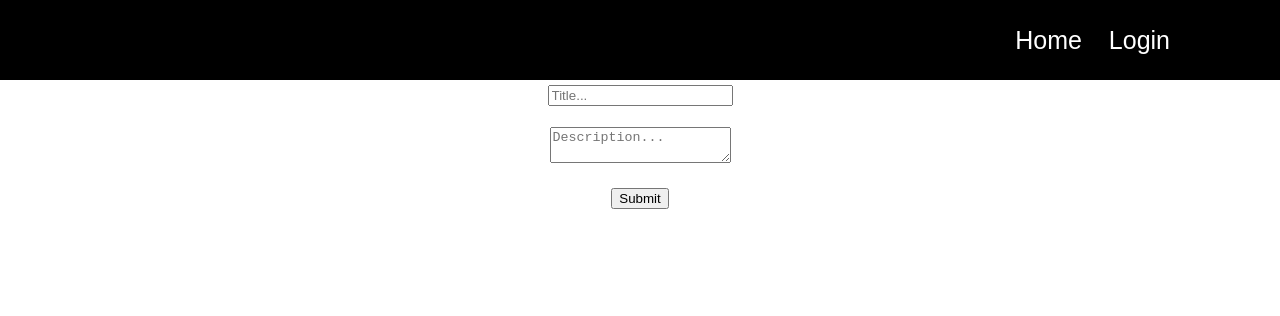
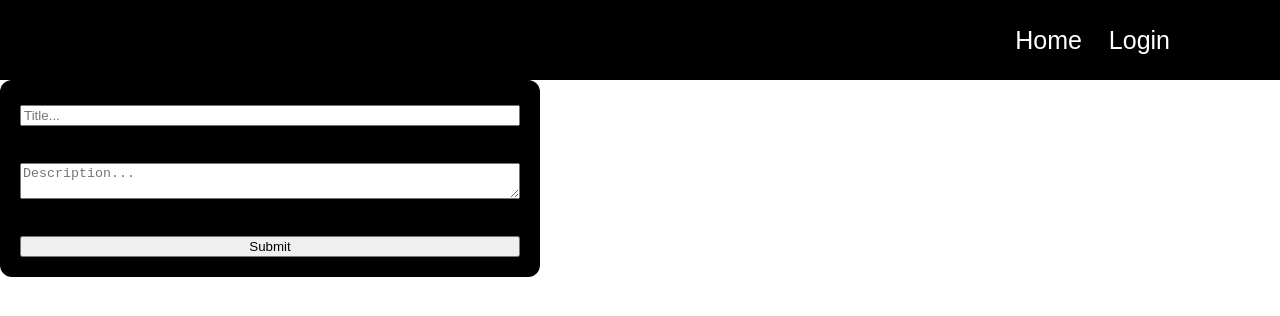
Before and after one commit to Minahil-Muhammad-Moiz/social-media-project, a React (Create React App) app: page /createPost in a window 1280 px wide. Shown: the top 316 px of the page. Built offline with nearby package versions, Linux system fonts and the light colour scheme; no server answers.

Commit message:
updaed firebase database after submitting createPost data

```diff
--- a/src/Config/firebase.ts
+++ b/src/Config/firebase.ts
@@ -1,6 +1,7 @@
 // Import the functions you need from the SDKs you need
 import { initializeApp } from "firebase/app";
 import {getAuth, GoogleAuthProvider} from 'firebase/auth'
+import {getFirestore} from 'firebase/firestore'
 // TODO: Add SDKs for Firebase products that you want to use
 // https://firebase.google.com/docs/web/setup#available-libraries
 
@@ -19,3 +20,4 @@ const app = initializeApp(firebaseConfig);
 
 export const auth = getAuth(app);
 export const provider = new GoogleAuthProvider();
+export const database = getFirestore(app);
--- a/src/Pages/CreatePost/CreatePostForm.tsx
+++ b/src/Pages/CreatePost/CreatePostForm.tsx
@@ -2,6 +2,9 @@ import React from "react";
 import { useForm } from "react-hook-form";
 import * as yup from "yup";
 import { yupResolver } from "@hookform/resolvers/yup";
+import { auth, database } from "../../Config/firebase";
+import { addDoc, collection } from "firebase/firestore";
+import { useAuthState } from "react-firebase-hooks/auth";
 
 interface FormData {
   title: string;
@@ -9,6 +12,8 @@ interface FormData {
 }
 
 const CreatePostForm = () => {
+  const [user] = useAuthState(auth);
+
   const schema = yup.object().shape({
     title: yup.string().required("Title is required"),
     description: yup.string().required("Description is required"),
@@ -22,12 +27,19 @@ const CreatePostForm = () => {
     resolver: yupResolver(schema),
   });
 
-  const onPostDone = (data: FormData) => {
-    console.log(data);
+
+  const postRef = collection(database, "posts");
+
+  const postToDatabase = async (data: FormData) => {
+    await addDoc(postRef, {
+      ...data,
+      username: user?.displayName,
+      userid: user?.uid,
+    });
   };
 
   return (
-    <form onSubmit={handleSubmit(onPostDone)}>
+    <form onSubmit={handleSubmit(postToDatabase)} className="cpContainer">
       <input placeholder="Title..." {...register("title")} />
       <p style={{ color: "red", fontStyle: "italic" }}>
         {errors.title?.message}
@@ -36,7 +48,7 @@ const CreatePostForm = () => {
       <p style={{ color: "red", fontStyle: "italic" }}>
         {errors.description?.message}
       </p>
-      <input type="submit" />
+      <input type="submit" className="subBtn" />
     </form>
   );
 };
```
